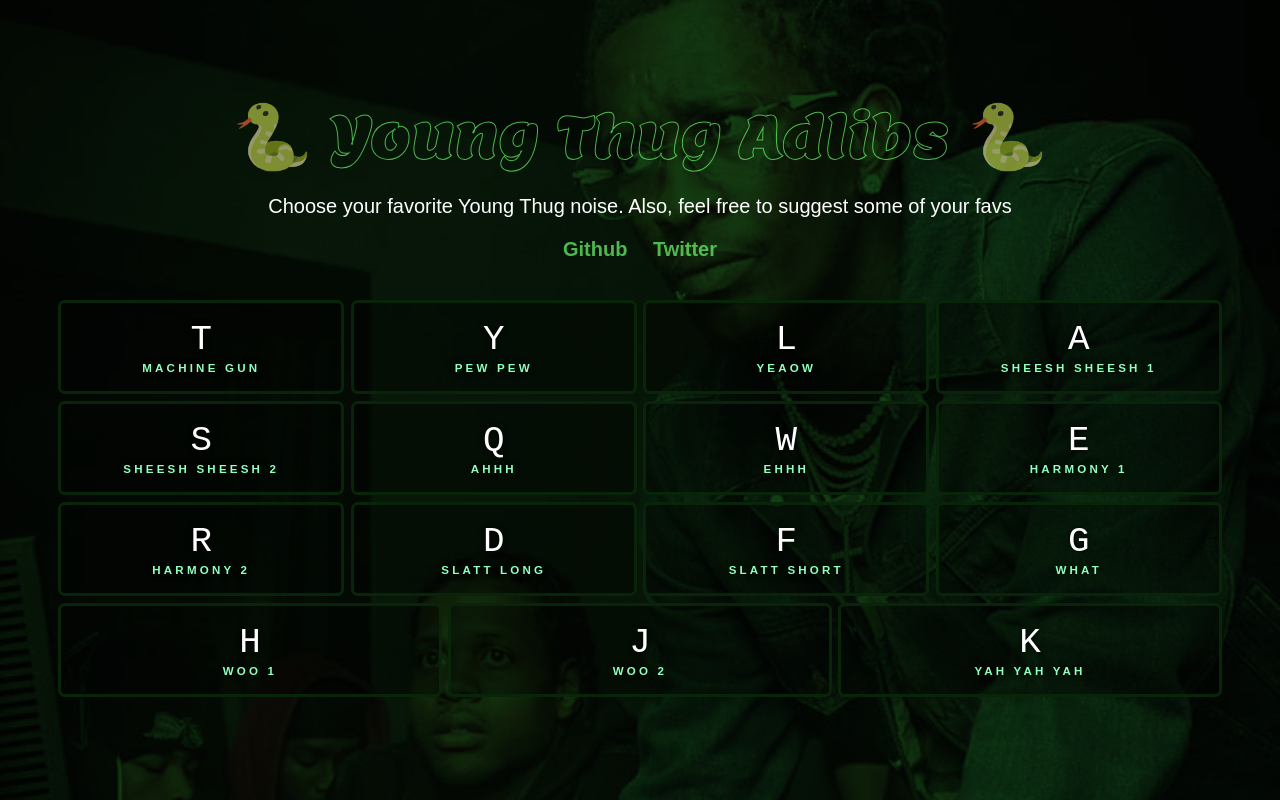
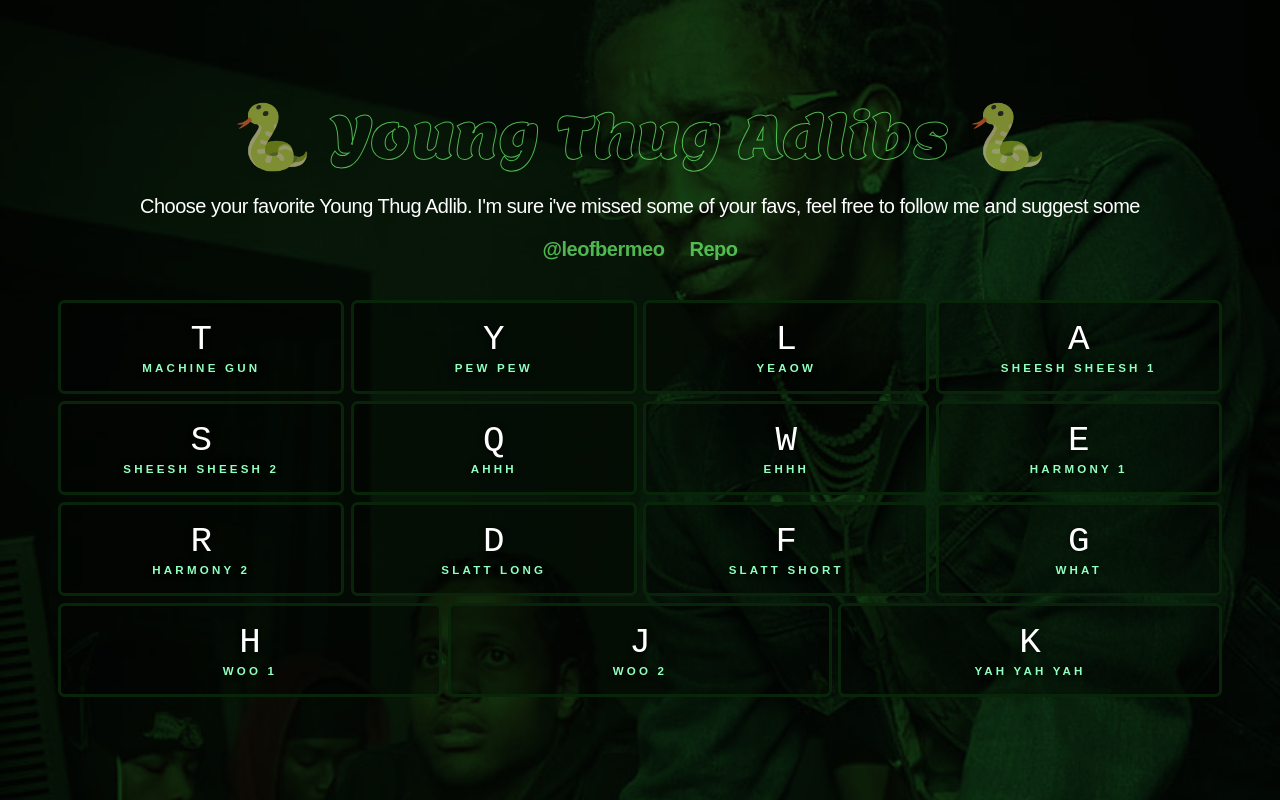
Before and after one commit to leo12534/thugger, a website: page index.html in a window 1280 px wide. Drawn offline with Linux system fonts and the light colour scheme; a web font is replaced by a local one.

Commit message:
Instructions Update

```diff
--- a/index.html
+++ b/index.html
@@ -21,10 +21,11 @@
         <h1>Young Thug Adlibs </h1>
         <span class="emojis">🐍</span>
       </div>
-      <p class="instructions"> Choose your favorite Young Thug noise. Also, feel free to suggest some of your favs</p>
+      <p class="instructions"> Choose your favorite Young Thug Adlib. I'm sure i've missed some of your favs, feel free
+        to follow me and suggest some</p>
       <p class="instructions">
-      <a href="https://github.com/leo12534/thugger" target="_blank">Github</a> <a
-          href="https://twitter.com/leofbermeo" target="_blank">Twitter</a>
+        <a href="https://twitter.com/leofbermeo" target="_blank">@leofbermeo</a>
+        <a href="https://github.com/leo12534/thugger" target="_blank">Repo</a>
 
       </p>
     </header>
--- a/style.css
+++ b/style.css
@@ -59,7 +59,8 @@
 .wrapper header .instructions {
 	font-family: 'Kite One', sans-serif;
 	text-align: center;
-	font-size: 0.85em;
+  font-size: 0.85em;
+  letter-spacing: -.5px;
 }
 
 .wrapper header .instructions a {
```
